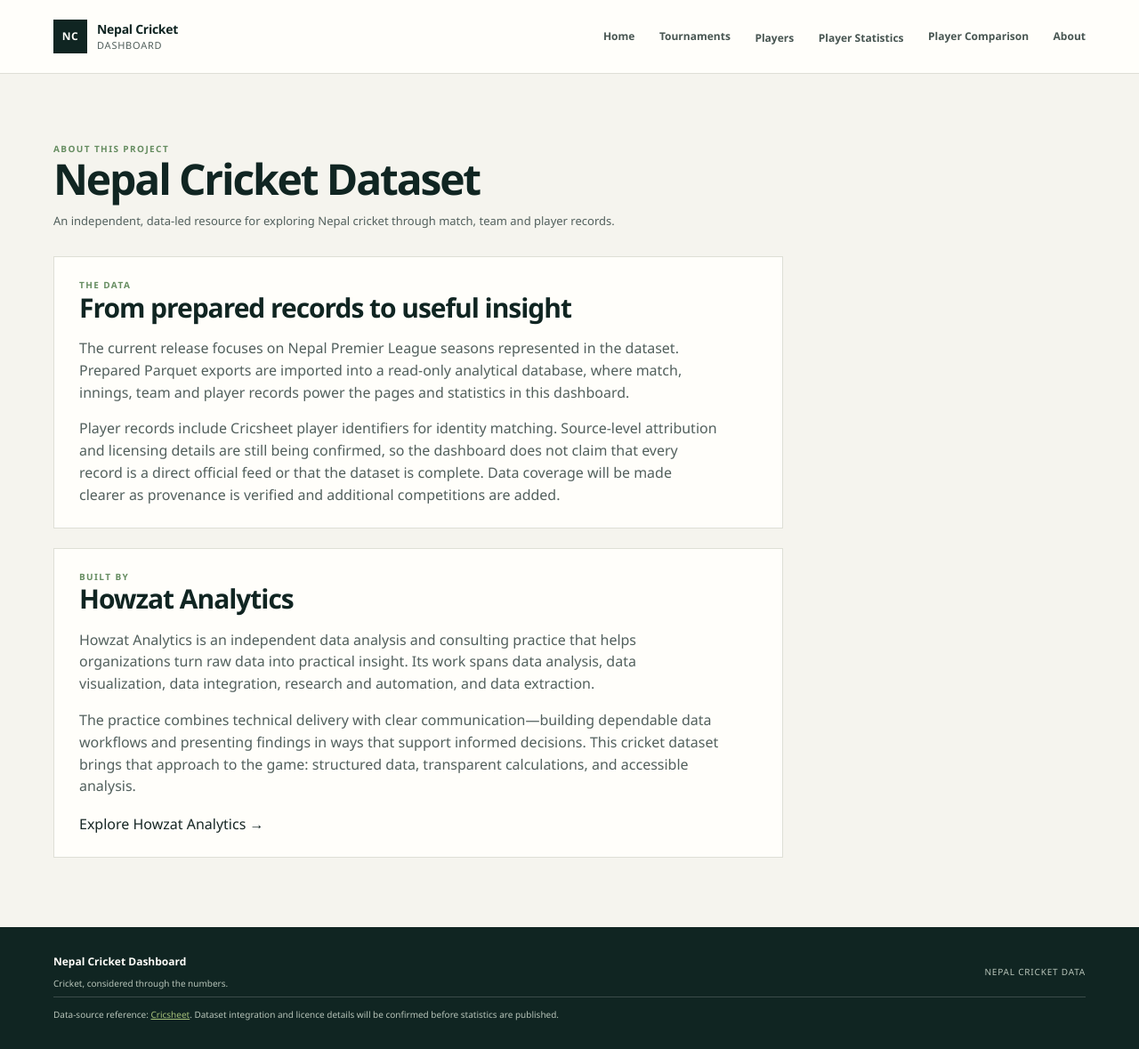
After one commit to Saralkarki/The-Nepal-Cricket-Index, a Django app: page /about/ in a window 1280 px wide. The commit adds this page. Shown: the whole page at 89% size. Run offline with Django 5.2, Linux system fonts and the light colour scheme.

Commit message:
Add About and fielding statistics pages
Co-authored-by: Copilot <223556219+Copilot@users.noreply.github.com>

```diff
--- a/cricket_nepal/static/cricket_nepal/css/site.css
+++ b/cricket_nepal/static/cricket_nepal/css/site.css
@@ -1489,6 +1496,40 @@ select:focus-visible {
     margin-top: 12px;
 }
 
+.about-page {
+    padding-bottom: 56px;
+}
+
+.about-section {
+    max-width: 820px;
+    margin: 0 0 22px;
+    padding: 24px 28px;
+    border: 1px solid var(--line);
+    background: var(--white);
+}
+
+.about-section h2 {
+    margin: 0 0 12px;
+    color: var(--navy);
+    font-size: clamp(22px, 3.2vw, 30px);
+    letter-spacing: -0.035em;
+    line-height: 1.15;
+}
+
+.about-section p:not(.eyebrow) {
+    max-width: 720px;
+    color: var(--ink-soft);
+}
+
+.about-section p:last-of-type {
+    margin-bottom: 0;
+}
+
+.about-section .text-link {
+    display: inline-block;
+    margin-top: 18px;
+}
+
 .player-statistics-view-placeholder {
     max-width: 760px;
     margin: 38px auto;
--- /dev/null
+++ b/cricket_nepal/templates/cricket_nepal/about.html
@@ -0,0 +1,57 @@
+{% extends "cricket_nepal/base.html" %}
+
+{% block title %}About · Nepal Cricket Dataset{% endblock %}
+
+{% block content %}
+<section class="page-section about-page">
+    <header class="player-statistics-header">
+        <p class="eyebrow section-eyebrow">About this project</p>
+        <h1>Nepal Cricket Dataset</h1>
+        <p class="section-intro">
+            An independent, data-led resource for exploring Nepal cricket through match,
+            team and player records.
+        </p>
+    </header>
+
+    <section class="about-section" aria-labelledby="data-story-title">
+        <p class="eyebrow section-eyebrow">The data</p>
+        <h2 id="data-story-title">From prepared records to useful insight</h2>
+        <p>
+            The current release focuses on Nepal Premier League seasons represented in the
+            dataset. Prepared Parquet exports are imported into a read-only analytical
+            database, where match, innings, team and player records power the pages and
+            statistics in this dashboard.
+        </p>
+        <p>
+            Player records include Cricsheet player identifiers for identity matching.
+            Source-level attribution and licensing details are still being confirmed, so
+            the dashboard does not claim that every record is a direct official feed or
+            that the dataset is complete. Data coverage will be made clearer as provenance
+            is verified and additional competitions are added.
+        </p>
+    </section>
+
+    <section class="about-section" aria-labelledby="howzat-title">
+        <p class="eyebrow section-eyebrow">Built by</p>
+        <h2 id="howzat-title">Howzat Analytics</h2>
+        <p>
+            Howzat Analytics is an independent data analysis and consulting practice that
+            helps organizations turn raw data into practical insight. Its work spans data
+            analysis, data visualization, data integration, research and automation, and
+            data extraction.
+        </p>
+        <p>
+            The practice combines technical delivery with clear communication—building
+            dependable data workflows and presenting findings in ways that support
+            informed decisions. This cricket dataset brings that approach to the game:
+            structured data, transparent calculations, and accessible analysis.
+        </p>
+        <a
+            class="text-link"
+            href="https://howzatanalytics.com/"
+            target="_blank"
+            rel="noopener noreferrer"
+        >Explore Howzat Analytics <span aria-hidden="true">→</span></a>
+    </section>
+</section>
+{% endblock %}
--- a/cricket_nepal/templates/cricket_nepal/base.html
+++ b/cricket_nepal/templates/cricket_nepal/base.html
@@ -20,16 +20,23 @@
             <nav class="primary-nav" aria-label="Main navigation">
                 <a href="{% url 'cricket_nepal:home' %}">Home</a>
                 <a href="{% url 'cricket_nepal:tournaments' %}">Tournaments</a>
-                <a href="{% url 'cricket_nepal:players' %}">Players</a>
+                <div class="nav-dropdown">
+                    <a href="{% url 'cricket_nepal:players' %}" aria-haspopup="true">Players</a>
+                    <div class="nav-dropdown-menu">
+                        <a href="{% url 'cricket_nepal:players' %}">NPL Players</a>
+                        <a href="{% url 'cricket_nepal:national_team_players' %}">Nepal National Team</a>
+                    </div>
+                </div>
                 <div class="nav-dropdown">
                     <a href="{% url 'cricket_nepal:player_statistics_batting' %}" aria-haspopup="true">Player Statistics</a>
                     <div class="nav-dropdown-menu">
-                        <a href="{% url 'cricket_nepal:player_statistics_batting' %}">Batting Stats</a>
-                        <a href="{% url 'cricket_nepal:player_statistics_bowling' %}">Bowling Stats</a>
+                        <a href="{% url 'cricket_nepal:player_statistics_batting' %}"{% if statistics_view == "batting" %} aria-current="page"{% endif %}>Batting</a>
+                        <a href="{% url 'cricket_nepal:player_statistics_bowling' %}"{% if statistics_view == "bowling" %} aria-current="page"{% endif %}>Bowling</a>
+                        <a href="{% url 'cricket_nepal:player_statistics_fielding' %}"{% if statistics_view == "fielding" %} aria-current="page"{% endif %}>Fielding</a>
                     </div>
                 </div>
                 <a href="{% url 'cricket_nepal:player_comparison' %}">Player Comparison</a>
-                <a href="{% url 'cricket_nepal:matches' %}">Matches</a>
+                <a href="{% url 'cricket_nepal:about' %}">About</a>
             </nav>
         </div>
     </header>
--- a/cricket_nepal/templates/cricket_nepal/home.html
+++ b/cricket_nepal/templates/cricket_nepal/home.html
@@ -14,7 +14,7 @@
         <nav class="dataset-shortcuts" aria-label="Explore the dataset">
             <a href="{% url 'cricket_nepal:tournaments' %}">Browse tournaments <span aria-hidden="true">→</span></a>
             <a href="{% url 'cricket_nepal:players' %}">Explore players <span aria-hidden="true">→</span></a>
-            <a href="{% url 'cricket_nepal:matches' %}">Browse matches <span aria-hidden="true">→</span></a>
+            <a href="{% url 'cricket_nepal:npl_matches' %}">Browse NPL matches <span aria-hidden="true">→</span></a>
         </nav>
     </div>
 </section>
--- a/cricket_nepal/templates/cricket_nepal/match_detail.html
+++ b/cricket_nepal/templates/cricket_nepal/match_detail.html
@@ -4,8 +4,8 @@
 
 {% block content %}
 <section class="page-section match-detail-page">
-    <a class="match-back-link" href="{% url 'cricket_nepal:matches' %}?tournament_id={{ match.tournament_id }}">
-        <span aria-hidden="true">←</span> Back to {{ match.season }} matches
+    <a class="match-back-link" href="{% url 'cricket_nepal:npl_matches' %}?tournament_id={{ match.tournament_id }}">
+        <span aria-hidden="true">←</span> Back to {{ match.season }} NPL matches
     </a>
 
     <div class="match-detail-heading">
--- a/cricket_nepal/templates/cricket_nepal/matches.html
+++ b/cricket_nepal/templates/cricket_nepal/matches.html
@@ -1,19 +1,19 @@
 {% extends "cricket_nepal/base.html" %}
 
-{% block title %}Matches · Nepal Cricket Dashboard{% endblock %}
+{% block title %}NPL Matches · Nepal Cricket Dashboard{% endblock %}
 
 {% block content %}
 <section class="page-section matches-page">
     <div class="matches-heading">
         <p class="eyebrow section-eyebrow">Nepal Premier League · Match archive</p>
-        <h1>Matches</h1>
+        <h1>NPL Matches</h1>
         <p class="section-intro">
             Results and match details for {{ selected_tournament.tournament_name }}
             {{ selected_tournament.season }}.
         </p>
     </div>
 
-    <form class="match-filters" method="get" action="{% url 'cricket_nepal:matches' %}">
+    <form class="match-filters" method="get" action="{% url 'cricket_nepal:npl_matches' %}">
         <div class="filter-field">
             <label for="tournament_id">Tournament</label>
             <select id="tournament_id" name="tournament_id">
--- a/cricket_nepal/templates/cricket_nepal/tournament_overview.html
+++ b/cricket_nepal/templates/cricket_nepal/tournament_overview.html
@@ -26,9 +26,9 @@
 
     <nav class="tournament-shortcuts" aria-label="Nepal Premier League sections">
         {% if selected_season %}
-        <a href="{% url 'cricket_nepal:matches' %}?tournament_id={{ selected_season.tournament_id }}">NPL matches <span aria-hidden="true">→</span></a>
+        <a href="{% url 'cricket_nepal:npl_matches' %}?tournament_id={{ selected_season.tournament_id }}">NPL matches <span aria-hidden="true">→</span></a>
         {% else %}
-        <a href="{% url 'cricket_nepal:matches' %}">NPL matches <span aria-hidden="true">→</span></a>
+        <a href="{% url 'cricket_nepal:npl_matches' %}">NPL matches <span aria-hidden="true">→</span></a>
         {% endif %}
         {% if selected_season %}
         <a href="{% url 'cricket_nepal:teams' %}?season_id={{ selected_season.tournament_id }}">NPL teams <span aria-hidden="true">→</span></a>
--- a/cricket_nepal/urls.py
+++ b/cricket_nepal/urls.py
@@ -6,17 +6,23 @@ app_name = "cricket_nepal"
 
 urlpatterns = [
     path("", views.home, name="home"),
+    path("about/", views.about, name="about"),
     path("tournaments/", views.tournaments, name="tournaments"),
     path(
         "tournaments/<slug:tournament_slug>/",
         views.tournament_overview,
         name="tournament_overview",
     ),
-    path("matches/", views.matches, name="matches"),
+    path("npl-matches/", views.matches, name="npl_matches"),
     path("matches/<str:match_id>/", views.match_detail, name="match_detail"),
     path("teams/", views.teams, name="teams"),
     path("teams/<slug:team_slug>/", views.team_profile, name="team_profile"),
-    path("players/", views.players, name="players"),
+    path("npl-players/", views.players, name="players"),
+    path(
+        "nepal-national-team/",
+        views.national_team_players,
+        name="national_team_players",
+    ),
     path("player-statistics/", views.player_statistics, name="player_statistics"),
     path(
         "player-statistics/batting/",
@@ -29,6 +35,11 @@ urlpatterns = [
         views.player_statistics,
         {"statistics_view": "bowling"},
         name="player_statistics_bowling",
+    ),
+    path(
+        "player-statistics/fielding/",
+        views.player_fielding_statistics,
+        name="player_statistics_fielding",
     ),
     path(
         "player-statistics/compare/",
--- a/cricket_nepal/views.py
+++ b/cricket_nepal/views.py
@@ -36,6 +36,14 @@ BOWLER_RADAR_AXES = (
     ("Economy", "economy", False, ""),
     ("Maidens", "maidens", True, ""),
     ("Dot-ball %", "dot_ball_percentage", False, "%"),
+)
+
+FIELDING_SORT_OPTIONS = (
+    ("dismissals", "Most dismissals"),
+    ("catches", "Most catches"),
+    ("stumpings", "Most stumpings"),
+    ("run_outs", "Most run-outs"),
+    ("dismissals_per_match", "Highest dismissals per match"),
 )
 
 COMPARISON_BATTING_RADAR_AXES = (
@@ -120,6 +128,10 @@ def home(request):
         "cricket_nepal/home.html",
         {"tournaments": _tournament_directory()},
     )
+
+
+def about(request):
+    return render(request, "cricket_nepal/about.html")
 
 
 def _tournament_directory():
@@ -211,6 +223,10 @@ def players(request):
     )
 
 
+def national_team_players(request):
+    return render(request, "cricket_nepal/national_team_players.html")
+
+
 def player_statistics(request, statistics_view="batting"):
     try:
         minimum_matches = int(request.GET.get("minimum_matches", "1"))
@@ -237,6 +253,42 @@ def player_statistics(request, statistics_view="batting"):
                 "bowling": "cricket_nepal:player_statistics_bowling",
                 "compare": "cricket_nepal:player_statistics_compare",
             }[statistics_view],
+        },
+    )
+
+
+def player_fielding_statistics(request):
+    try:
+        minimum_matches = int(request.GET.get("minimum_matches", "1"))
+    except ValueError:
+        minimum_matches = 1
+    minimum_matches = min(max(minimum_matches, 0), 20)
+
+    fielding_sort = request.GET.get("fielding_sort", "dismissals")
+    valid_sort_values = {value for value, _ in FIELDING_SORT_OPTIONS}
+    if fielding_sort not in valid_sort_values:
+        fielding_sort = "dismissals"
+
+    statistics = get_player_statistics(
+        tournament_name=request.GET.get("tournament", "").strip()[:100],
+        season=request.GET.get("season", "").strip()[:30],
+        team_name=request.GET.get("team", "").strip()[:100],
+        search_term=request.GET.get("q", "").strip()[:100],
+        minimum_matches=minimum_matches,
+        player_ids=(),
+        include_best_performances=False,
+    )
+    return render(
+        request,
+        "cricket_nepal/fielding_statistics.html",
+        {
+            "statistics": statistics,
+            "statistics_view": "fielding",
+            "fielding_sort": fielding_sort,
+            "fielding_sort_options": [
+                {"value": value, "label": label}
+                for value, label in FIELDING_SORT_OPTIONS
+            ],
         },
     )
 
```
Also changed, not shown: other parts of cricket_nepal/static/cricket_nepal/css/site.css (+25 -12 lines), cricket_nepal/templates/cricket_nepal/fielding_statistics.html (added, +112 -0 lines), cricket_nepal/templates/cricket_nepal/national_team_players.html (added, +14 -0 lines), cricket_nepal/templates/cricket_nepal/player_statistics.html (+21 -13 lines), cricket_nepal/tests.py (+193 -4 lines).
